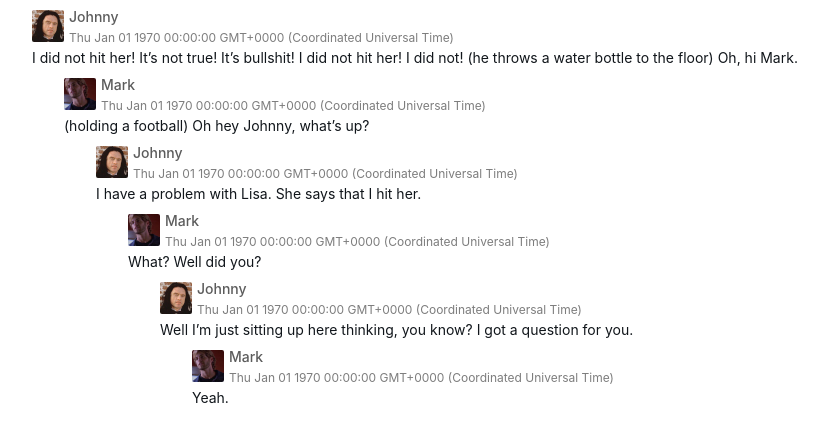
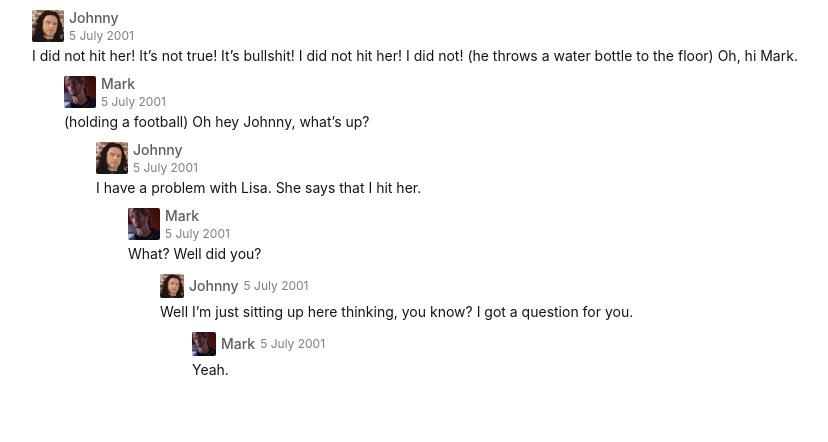
Before and after one commit to fanisco/reacy-ui, a React (Create React App) app: page / in a window 1280 px wide. Shown: the top 442 px of the page, without its empty margins (168-996 px from the left). Built offline with nearby package versions, Linux system fonts and the light colour scheme.

Commit message:
Conditional styling

```diff
--- a/src/data/comments.json
+++ b/src/data/comments.json
@@ -1,11 +1,11 @@
 {
   "rec": [
-    {"id": 1, "author_id": 1, "comment_id": 0, "text": "I did not hit her! It’s not true! It’s bullshit! I did not hit her! I did not! (he throws a water bottle to the floor) Oh, hi Mark.", "date": 0},
-    {"id": 2, "author_id": 2, "comment_id": 1, "text": "(holding a football) Oh hey Johnny, what’s up?", "date": 0},
-    {"id": 3, "author_id": 1, "comment_id": 2, "text": "I have a problem with Lisa. She says that I hit her.", "date": 0},
-    {"id": 4, "author_id": 2, "comment_id": 3, "text": "What? Well did you?", "date": 0},
-    {"id": 5, "author_id": 1, "comment_id": 4, "text": "Well I’m just sitting up here thinking, you know? I got a question for you.", "date": 0},
-    {"id": 6, "author_id": 2, "comment_id": 5, "text": "Yeah.", "date": 0}
+    {"id": 1, "author_id": 1, "comment_id": 0, "text": "I did not hit her! It’s not true! It’s bullshit! I did not hit her! I did not! (he throws a water bottle to the floor) Oh, hi Mark.", "date": 994330521000},
+    {"id": 2, "author_id": 2, "comment_id": 1, "text": "(holding a football) Oh hey Johnny, what’s up?", "date": 994330521000},
+    {"id": 3, "author_id": 1, "comment_id": 2, "text": "I have a problem with Lisa. She says that I hit her.", "date": 994330521000},
+    {"id": 4, "author_id": 2, "comment_id": 3, "text": "What? Well did you?", "date": 994330521000},
+    {"id": 5, "author_id": 1, "comment_id": 4, "text": "Well I’m just sitting up here thinking, you know? I got a question for you.", "date": 994330521000},
+    {"id": 6, "author_id": 2, "comment_id": 5, "text": "Yeah.", "date": 994330521000}
   ],
   "meta": {
     "authors": [
--- a/src/ui/comments/Author.tsx
+++ b/src/ui/comments/Author.tsx
@@ -1,32 +1,43 @@
 import React from 'react'
 import styled from 'styled-components';
 import colors from '../colors';
+import formatDate from '../../helpers/formatDate';
 
 interface IAuthorProps {
   id: number
   name: string
   photo?: string
-  time?: string
+  time?: Date
+  stacked?: boolean
 }
 
 /**
  * Component for displaying person card.
  */
 const Author = (props: IAuthorProps) => {
-  let
-    photo = props.photo && <Photo src={props.photo}/>,
-    time = props.time && <Time>{props.time}</Time>;
+  const
+    stacked = !!props.stacked,
+    photoSize = stacked ? 24 : 32,
+    styledProps = { stacked: stacked, photoSize: photoSize };
+  const
+    photo = props.photo && <Photo src={props.photo} {...styledProps}/>,
+    time = props.time && <Time {...styledProps}>{formatDate(props.time)}</Time>;
 
   return(
     <Wrapper>
       {photo}
-      <NameWrapper>
-        <Name>{props.name}</Name>
+      <NameWrapper {...styledProps}>
+        <Name {...styledProps}>{props.name}</Name>
         {time}
       </NameWrapper>
     </Wrapper>
   )
 };
+
+interface StyledProps {
+  stacked?: boolean
+  photoSize?: number
+}
 
 const Wrapper = styled.div`
   margin-bottom: 3px;
@@ -34,30 +45,32 @@ const Wrapper = styled.div`
   width: 100%;
 `;
 
-const Photo = styled.img`
+const Photo = styled.img<StyledProps>`
   margin-right: 5px;
-  width: 32px;
-  height: 32px;
+  width: ${props => props.photoSize}px;
+  height: ${props => props.photoSize}px;
   border: 0 none;
   border-radius: 2px;
 `;
 
-const NameWrapper = styled.div`
+const NameWrapper = styled.div<StyledProps>`
   display: flex;
-  flex-direction: column;
+  flex-direction: ${props => props.stacked ? 'row' : 'column'};
 `;
 
-const Name = styled.h5`
-  margin: 0 0 8px;
+const Name = styled.h5<StyledProps>`
+  margin: 0;
+  margin-bottom: ${props => props.stacked ? 0 : 4}px;
   font-weight: 500;
   font-size: 14px;
-  line-height: 14px;
+  line-height: ${props => props.stacked ? props.photoSize : 16}px;
   color: ${colors.dark}
 `;
 
-const Time = styled.time`
+const Time = styled.time<StyledProps>`
+  margin-left: ${props => props.stacked ? 5 : 0}px;
   font-size: 12px;
-  line-height: 12px;
+  line-height: ${props => props.stacked ? props.photoSize : 12}px;
   color: ${colors.gray}
 `;
 
--- a/src/ui/comments/Comment.tsx
+++ b/src/ui/comments/Comment.tsx
@@ -6,18 +6,21 @@ import CommentList from './CommentList';
 
 interface ICommentProps {
   comment: IComment
+  depth?: number
 }
+
+const stackDepth = 4;
 
 /**
  * Component for displaying particular comment and it contents.
  */
-const Comment = ({ comment }: ICommentProps) => {
+const Comment = ({ comment, depth = 0 }: ICommentProps) => {
   let author, children;
   if (comment.author) {
-    author = <Author {...comment.author} time={comment.date && comment.date.toString()}/>
+    author = <Author {...comment.author} time={comment.date} stacked={depth >= stackDepth}/>
   }
-  if (comment.children) {
-    children = <Children><CommentList comments={comment.children}/></Children>
+  if (comment.children && comment.children.length) {
+    children = <Children><CommentList comments={comment.children} depth={depth + 1}/></Children>
   }
 
   return (
--- a/src/ui/comments/CommentList.tsx
+++ b/src/ui/comments/CommentList.tsx
@@ -5,16 +5,17 @@ import ICommentList from '../../core/interface/ICommentList';
 
 interface ICommentListProps {
   comments: ICommentList
+  depth?: number
 }
 
 /**
  * Component for displaying list of comments.
  */
-const CommentList = ({ comments }: ICommentListProps) => {
+const CommentList = ({ comments, depth = 0 }: ICommentListProps) => {
   return (
     <Wrapper>
       {comments.map<ReactNode>((comment, i) => {
-        return <Comment key={i} comment={comment}/>
+        return <Comment key={i} comment={comment} depth={depth}/>
       })}
     </Wrapper>
   )
```
